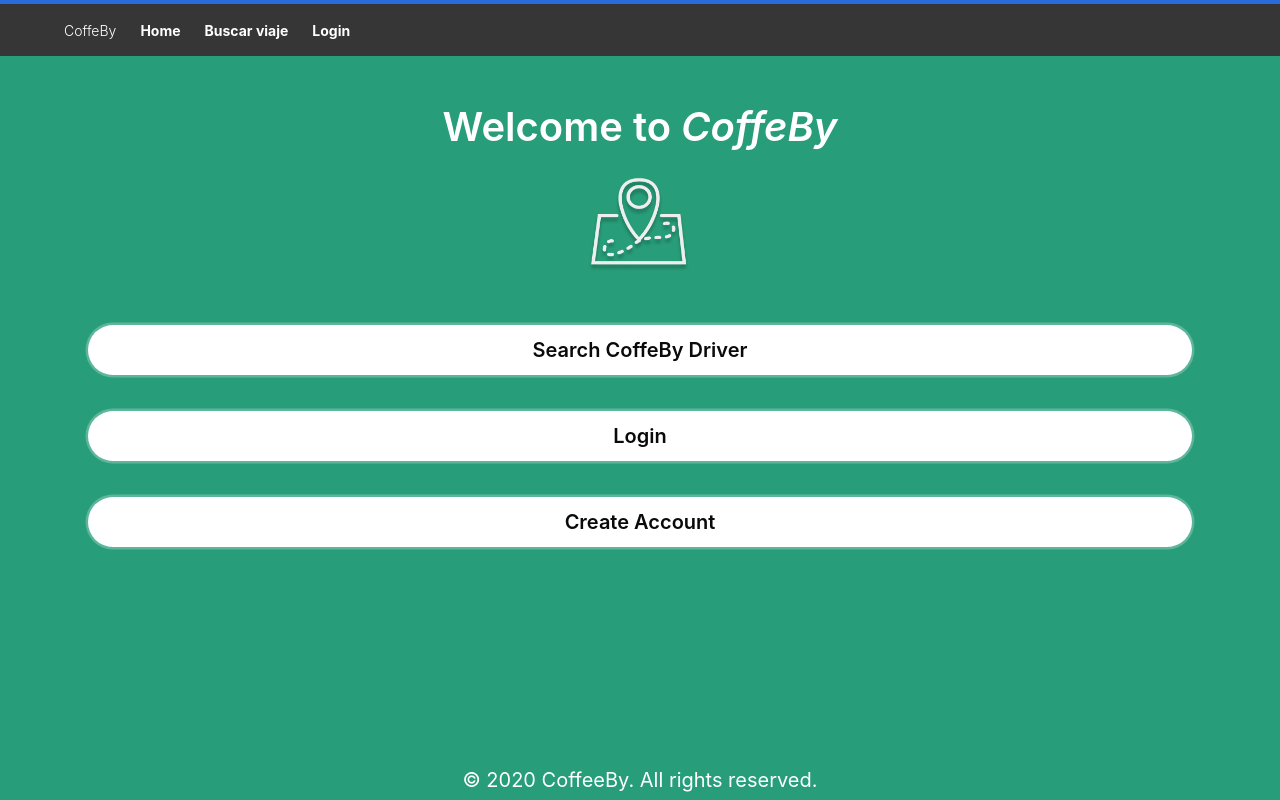
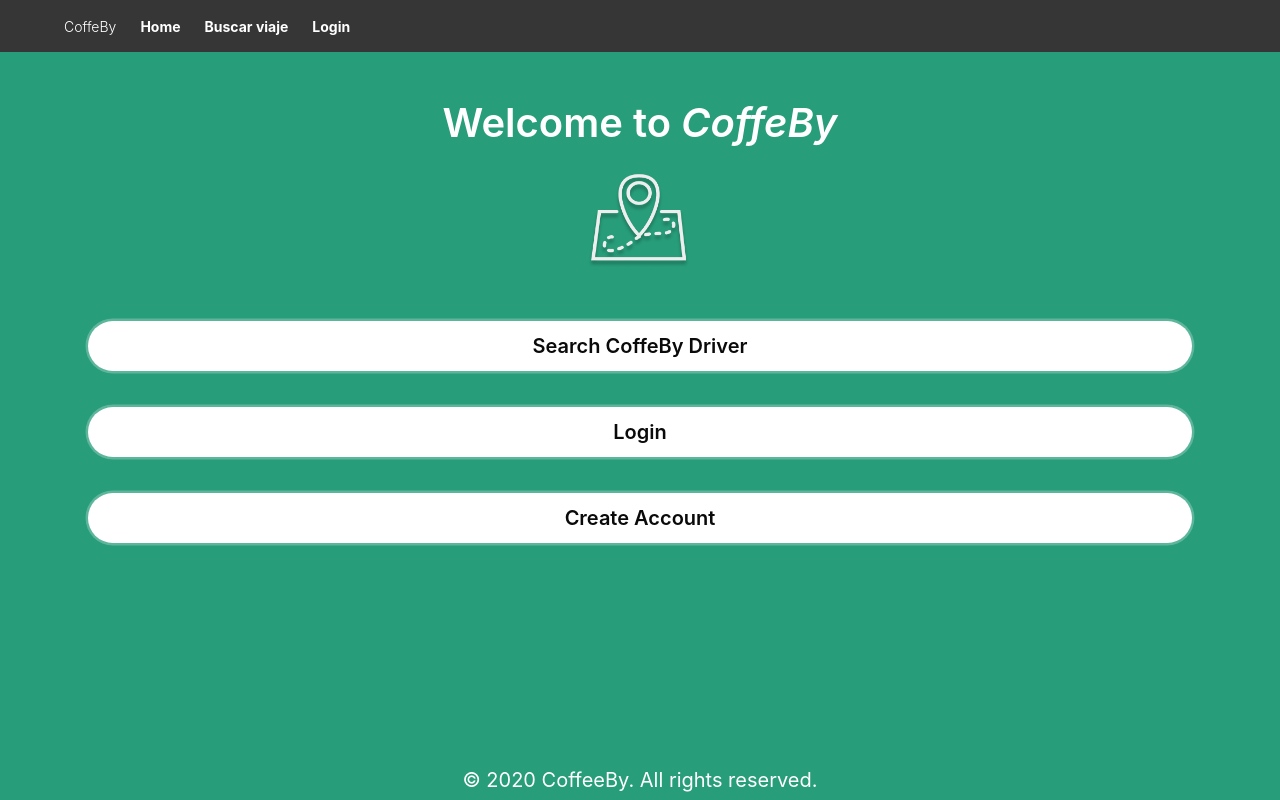
Before and after one commit to dannyjavi/cabify-frontend, a Vue app: page / in a window 1280 px wide. Built offline with nearby package versions, Linux system fonts and the light colour scheme.

Commit message:
barra azul

```diff
--- a/src/components/Navbar.vue
+++ b/src/components/Navbar.vue
@@ -158,12 +158,12 @@ export default {
   line-height: 1.5;
   height: 100%;
   background: #ECF0F3;
+} */
+nav.navbar {
+  border-top: 0;
+  /* margin-bottom: 1rem; */
 }
-nav.navbar {
-  border-top: 4px solid #276cda;
-  margin-bottom: 1rem;
-}
-.navbar-item.brand-text {
+/* .navbar-item.brand-text {
   font-weight: 300;
 }
 .navbar-item, .navbar-link {
```
